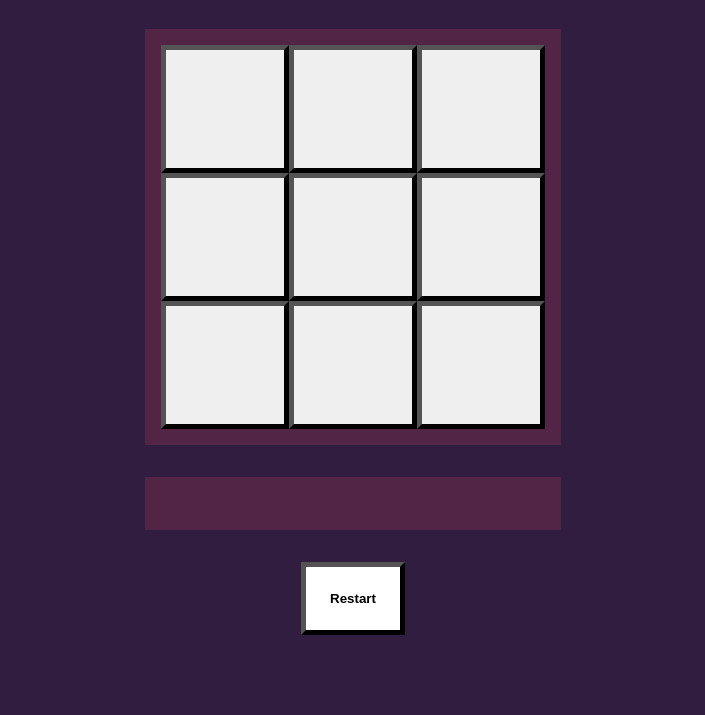
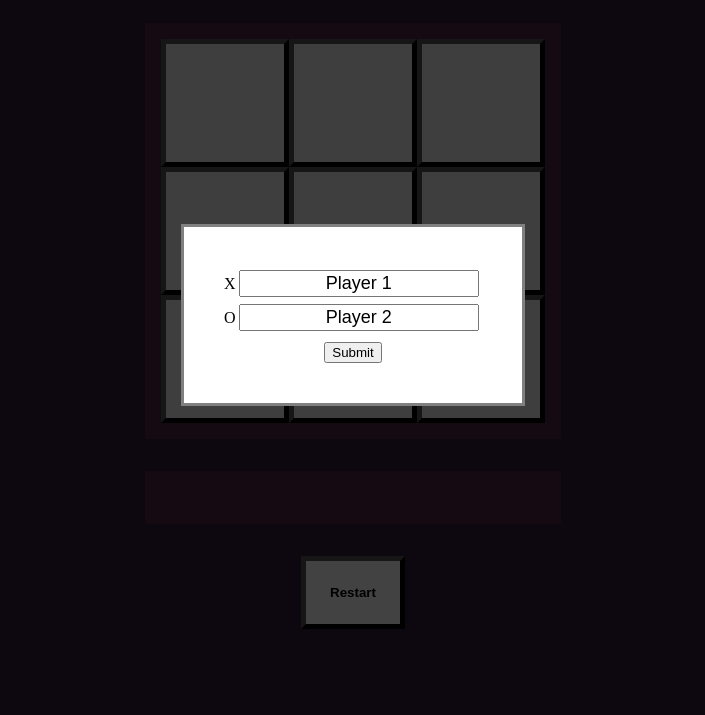
Before and after one commit to CRSpeight/Odin-Tic-Tac-Toe, a plain HTML site: page index.html in a window 1280 px wide. Shown: the part 85-800 px from the top of the page, without its empty margins (287-992 px from the left). Drawn offline with Linux system fonts and the light colour scheme.

Commit message:
All base requirements complete!

```diff
--- a/index.html
+++ b/index.html
@@ -14,6 +14,27 @@
     <button id="restartBtn" onclick="gameboard.resetBoardState()">
       Restart
     </button>
+    <div class="modal">
+      <div class="modal_contents">
+        <form id="playerForm" onsubmit="return false">
+          X<input
+            type="text"
+            name="player1"
+            value="Player 1"
+            placeholder="Player 1 Name"
+          />
+          <br />
+          O<input
+            type="text"
+            name="player2"
+            value="Player 2"
+            placeholder="Player 2 Name"
+          />
+          <br />
+          <button id="modalSubmit" onclick="ui.modalSubmit()">Submit</button>
+        </form>
+      </div>
+    </div>
     <script src="script.js"></script>
   </body>
 </html>
--- a/script.js
+++ b/script.js
@@ -20,6 +20,7 @@ const gameboard = (() => {
 
 const ui = (() => {
   let currentPlayer = 1;
+  let modalVisible = true;
   const messageBox = document.querySelector("#messageBox");
   const drawBoard = function () {
     const container = document.querySelector("#container");
@@ -28,7 +29,6 @@ const ui = (() => {
     // Creates Buttons in grid
     for (let i = 0; i < 9; i++) {
       const button = document.createElement("button");
-      // button.classList = i;
       button.classList.add(i, "cell");
       button.dataset.index = i;
       button.textContent = "";
@@ -52,7 +52,7 @@ const ui = (() => {
     }
 
     // Adds event listeners to all buttons
-    let buttons = document.querySelectorAll("button");
+    let buttons = document.querySelectorAll(".cell");
     buttons.forEach((button) => {
       button.addEventListener("click", buttonClicked);
     });
@@ -68,7 +68,7 @@ const ui = (() => {
   };
 
   const displayWinner = function (player) {
-    messageBox.textContent = "Player " + player + " wins!";
+    messageBox.textContent = game.getPlayers()[player - 1].name + " wins!";
   };
 
   const updateMessage = function (message) {
@@ -79,7 +79,33 @@ const ui = (() => {
     messageBox.innerHTML = "<br />";
   };
 
-  return { displayWinner, drawBoard, updateMessage, setWinState, clearMessage };
+  const modalToggle = function () {
+    const modal = document.querySelector(".modal");
+
+    if (modalVisible) {
+      modal.style.display = "none";
+    } else {
+      modal.style.display = "";
+    }
+    modalVisible = !modalVisible;
+  };
+
+  const modalSubmit = function () {
+    let form = document.querySelector("#playerForm");
+    game.makePlayer(form.elements[0].value);
+    game.makePlayer(form.elements[1].value);
+    modalToggle();
+  };
+
+  return {
+    displayWinner,
+    drawBoard,
+    updateMessage,
+    setWinState,
+    clearMessage,
+    modalToggle,
+    modalSubmit,
+  };
 })();
 
 const logic = (() => {
@@ -121,7 +147,14 @@ const playerMaker = (name) => {
 const game = (() => {
   ui.drawBoard();
   let players = [];
-  players.push(playerMaker("Chris"));
-  players.push(playerMaker("Test"));
-  console.log(players);
+
+  const makePlayer = function (name) {
+    players.push(playerMaker(name));
+    console.log(players);
+  };
+
+  const getPlayers = function () {
+    return players;
+  };
+  return { makePlayer, getPlayers };
 })();
--- a/style.css
+++ b/style.css
@@ -27,6 +27,25 @@
   font-weight: bold;
 }
 
+.modal {
+  position: absolute;
+  top: 0;
+  height: 100%;
+  width: 100%;
+  display: flex;
+  justify-content: center;
+  align-items: center;
+  background-color: rgba(0, 0, 0, 0.74);
+}
+
+.modal_contents {
+  background-color: white;
+  color: black;
+  padding: 2.5rem;
+  border-style: solid;
+  border-color: gray;
+}
+
 .winButton {
   border-color: black;
 }
@@ -53,14 +72,29 @@ button:disabled {
 
 h1 {
   text-align: center;
+  margin-top: 0;
+  padding-top: 1rem;
 }
 
 body {
   background-color: #311d3f;
   color: white;
+  margin: 0;
 }
 
 hr {
   width: 50%;
   margin-bottom: 2rem;
 }
+
+input {
+  margin: 0.2rem;
+  text-align: center;
+  font-size: large;
+}
+
+#modalSubmit {
+  display: block;
+  margin: 0 auto;
+  margin-top: 0.5rem;
+}
```
